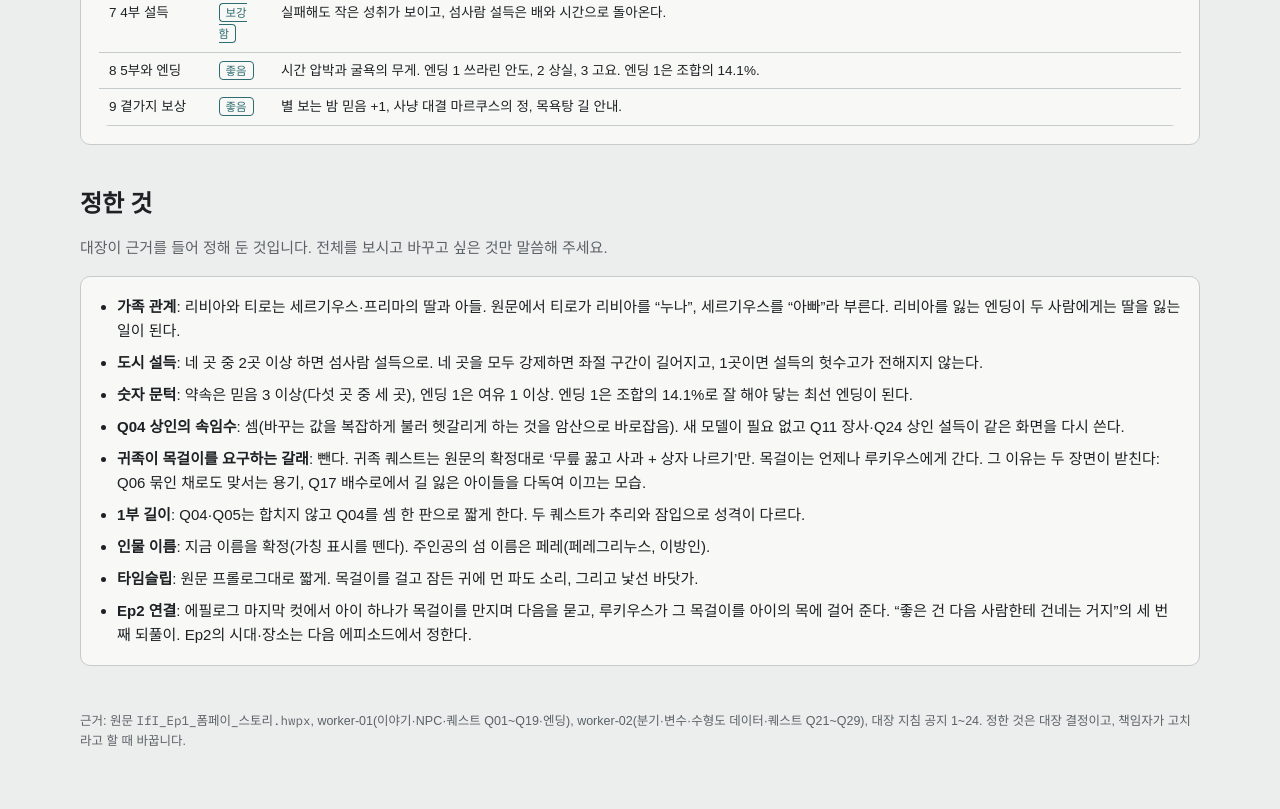
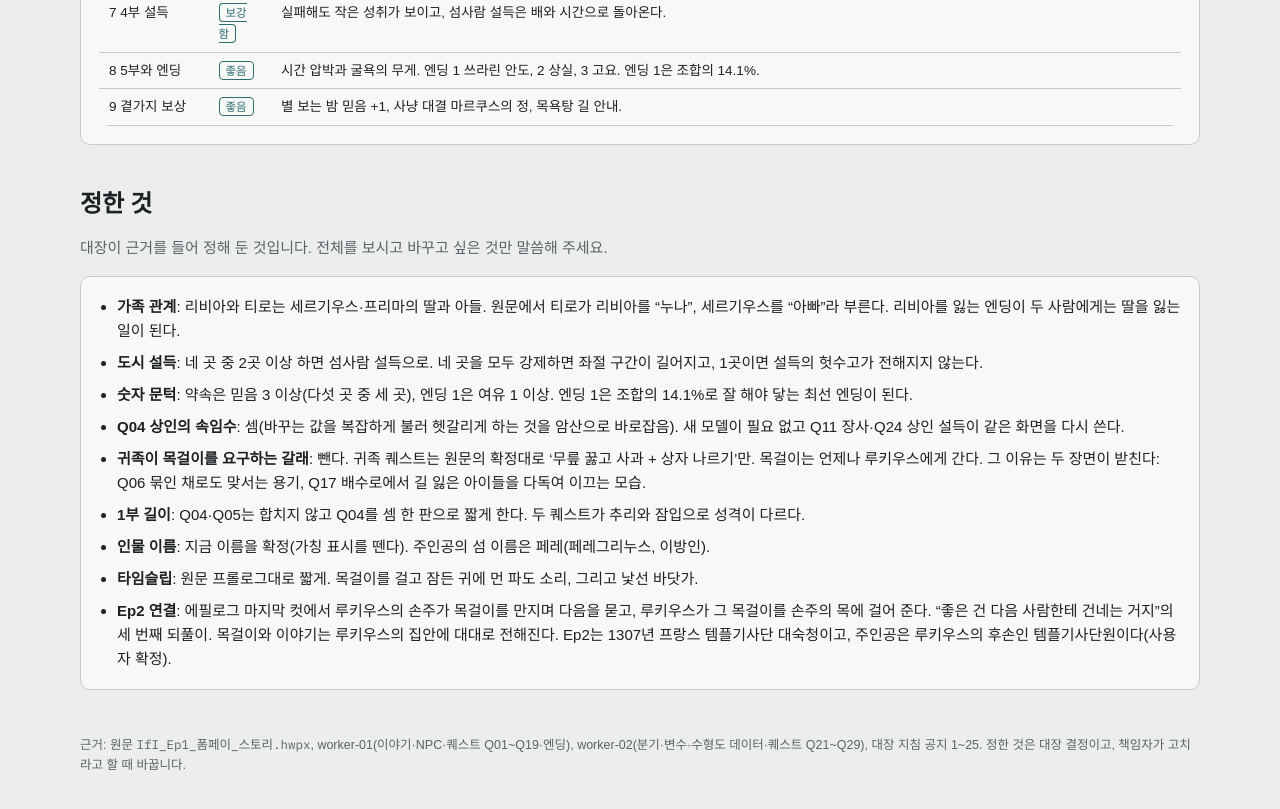
Before and after one commit to GuitaruMan/PersonalPages, a plain HTML site: page personal/게임/IfI_Ep1_폼페이_수형도.html in a window 1280 px wide. Shown: the part 10695-11504 px from the top of the page. Drawn offline with Linux system fonts and the light colour scheme; a web font is replaced by a local one.

Commit message:
게임: If I... Ep1 — Ep2 연결 확정(루키우스의 손주, 1307년 템플기사단) 반영
Co-Authored-By: Claude Opus 5.5 <noreply@anthropic.com>

```diff
--- a/personal/게임/IfI_Ep1_폼페이_수형도.html
+++ b/personal/게임/IfI_Ep1_폼페이_수형도.html
@@ -244,7 +244,7 @@ footer{font-size:12.5px;color:var(--muted)}
   <div class="panel"><ul class="plain" id="asks"></ul></div>
 </section>
 
-<footer>근거: 원문 <span class="calc">IfI_Ep1_폼페이_스토리.hwpx</span>, worker-01(이야기·NPC·퀘스트 Q01~Q19·엔딩), worker-02(분기·변수·수형도 데이터·퀘스트 Q21~Q29), 대장 지침 공지 1~24. 정한 것은 대장 결정이고, 책임자가 고치라고 할 때 바꿉니다.</footer>
+<footer>근거: 원문 <span class="calc">IfI_Ep1_폼페이_스토리.hwpx</span>, worker-01(이야기·NPC·퀘스트 Q01~Q19·엔딩), worker-02(분기·변수·수형도 데이터·퀘스트 Q21~Q29), 대장 지침 공지 1~25. 정한 것은 대장 결정이고, 책임자가 고치라고 할 때 바꿉니다.</footer>
 </div>
 
 <script>
@@ -586,7 +586,7 @@ document.getElementById('asks').innerHTML=[
  '<b>1부 길이</b>: Q04·Q05는 합치지 않고 Q04를 셈 한 판으로 짧게 한다. 두 퀘스트가 추리와 잠입으로 성격이 다르다.',
  '<b>인물 이름</b>: 지금 이름을 확정(가칭 표시를 뗀다). 주인공의 섬 이름은 페레(페레그리누스, 이방인).',
  '<b>타임슬립</b>: 원문 프롤로그대로 짧게. 목걸이를 걸고 잠든 귀에 먼 파도 소리, 그리고 낯선 바닷가.',
- '<b>Ep2 연결</b>: 에필로그 마지막 컷에서 아이 하나가 목걸이를 만지며 다음을 묻고, 루키우스가 그 목걸이를 아이의 목에 걸어 준다. “좋은 건 다음 사람한테 건네는 거지”의 세 번째 되풀이. Ep2의 시대·장소는 다음 에피소드에서 정한다.',
+ '<b>Ep2 연결</b>: 에필로그 마지막 컷에서 루키우스의 손주가 목걸이를 만지며 다음을 묻고, 루키우스가 그 목걸이를 손주의 목에 걸어 준다. “좋은 건 다음 사람한테 건네는 거지”의 세 번째 되풀이. 목걸이와 이야기는 루키우스의 집안에 대대로 전해진다. Ep2는 1307년 프랑스 템플기사단 대숙청이고, 주인공은 루키우스의 후손인 템플기사단원이다(사용자 확정).',
 ].map(x=>`<li>${x}</li>`).join('');
 
 drawMap(); select(null); run();
```
Also changed, not shown: 1 other file.
